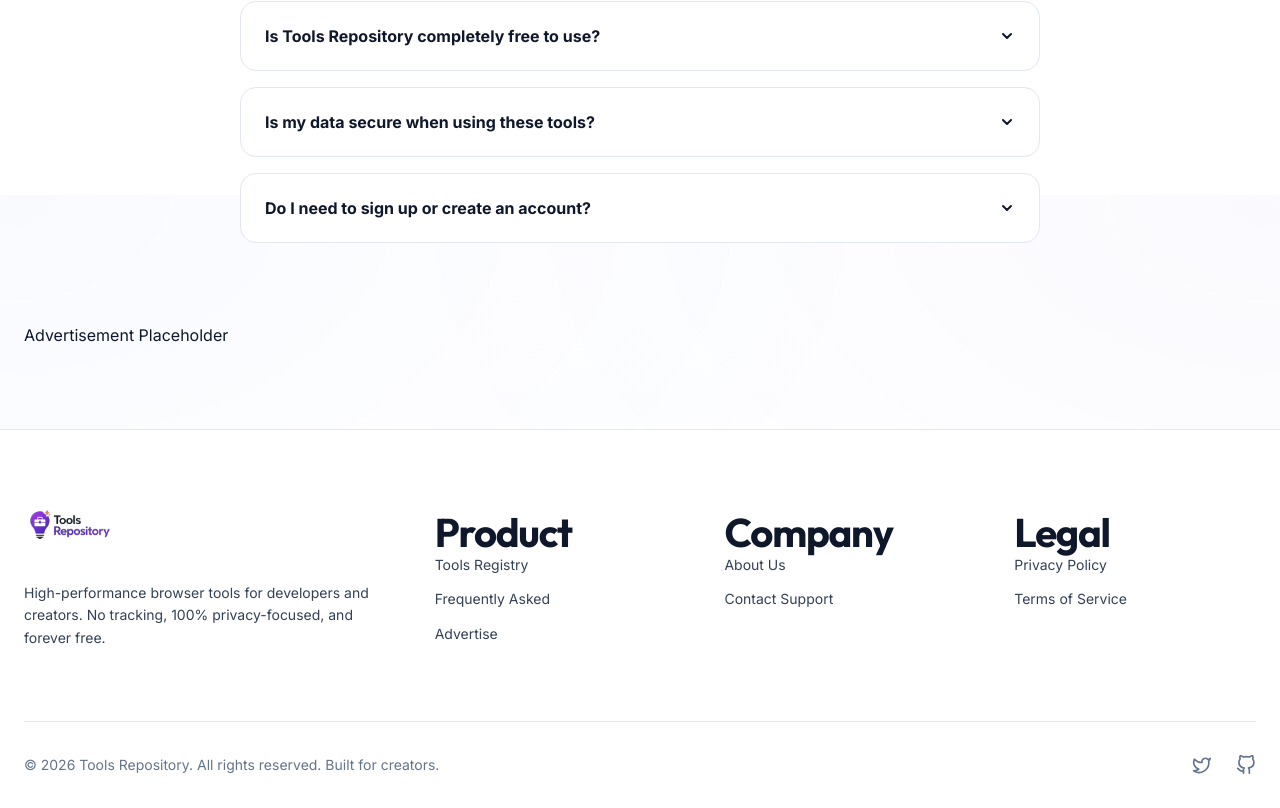
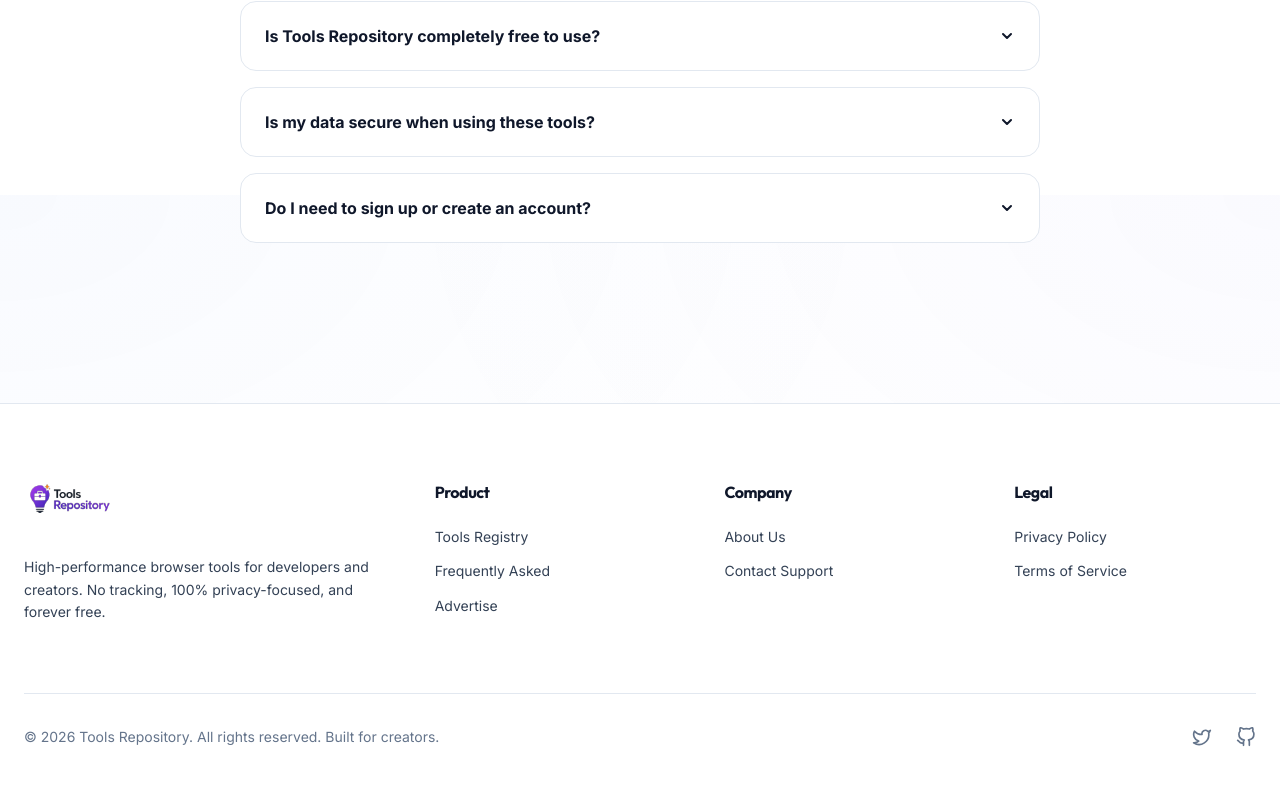
Before and after one commit to DaniyalAliSajid/tools-repository, a Next.js app: page /tool/age-calculator in a window 1280 px wide. Shown: the part 1405-2213 px from the top of the page. After the commit the page ends 2185 px from the top, so only its background shows below. Built offline with nearby package versions, Linux system fonts and the light colour scheme.

Commit message:
fix: remove ad placeholder and fix oversized footer headings

```diff
--- a/src/app/tool/[slug]/page.tsx
+++ b/src/app/tool/[slug]/page.tsx
@@ -84,10 +84,6 @@ export default async function ToolPage({ params }: { params: Promise<{ slug: str
                 subtitle={`Common questions about our ${tool.name} tool.`}
             />
 
-            {/* Ad Placeholder Bottom */}
-            <div className="ad-slot">
-                Advertisement Placeholder
-            </div>
         </div>
     );
 }
--- a/src/components/ClientLayout.tsx
+++ b/src/components/ClientLayout.tsx
@@ -102,18 +102,18 @@ export default function ClientLayout({ children }: { children: React.ReactNode }
                             </p>
                         </div>
                         <div className="footer__column">
-                            <h2 className="footer__heading">Product</h2>
+                            <h3>Product</h3>
                             <Link href="/" className="footer__link">Tools Registry</Link>
                             <Link href="/#faq" className="footer__link">Frequently Asked</Link>
                             <Link href="/advertise" className="footer__link">Advertise</Link>
                         </div>
                         <div className="footer__column">
-                            <h2 className="footer__heading">Company</h2>
+                            <h3>Company</h3>
                             <Link href="/about" className="footer__link">About Us</Link>
                             <Link href="/contact" className="footer__link">Contact Support</Link>
                         </div>
                         <div className="footer__column">
-                            <h2 className="footer__heading">Legal</h2>
+                            <h3>Legal</h3>
                             <Link href="/privacy" className="footer__link">Privacy Policy</Link>
                             <Link href="/terms" className="footer__link">Terms of Service</Link>
                         </div>
```
